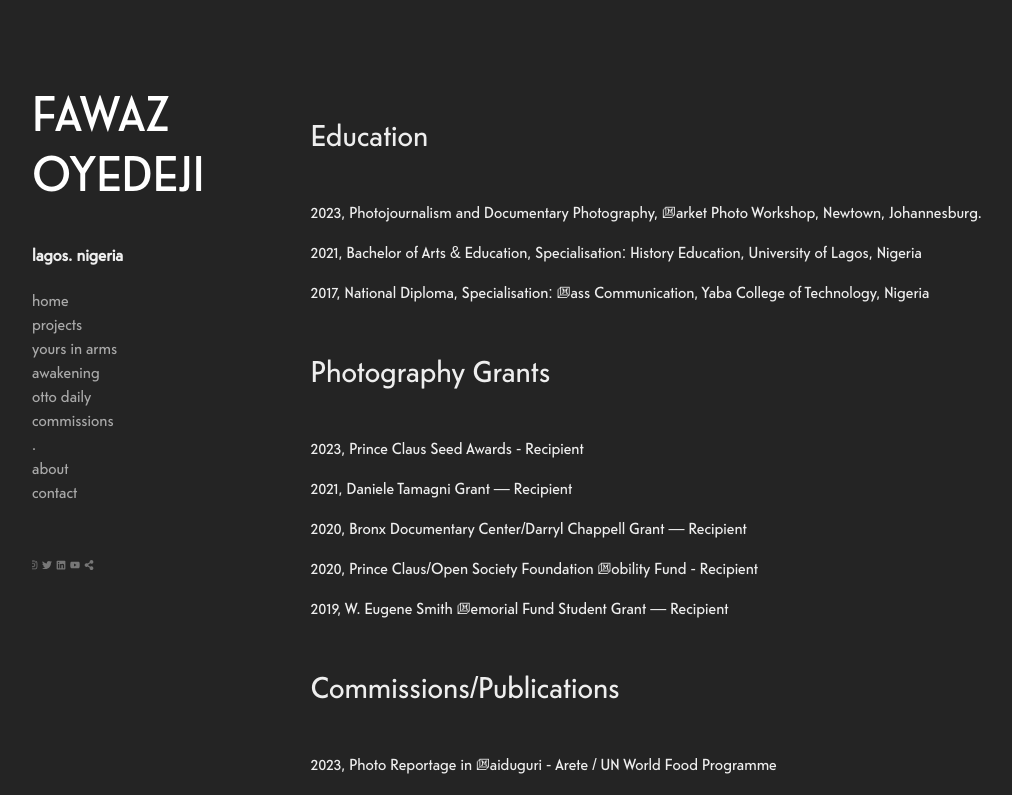
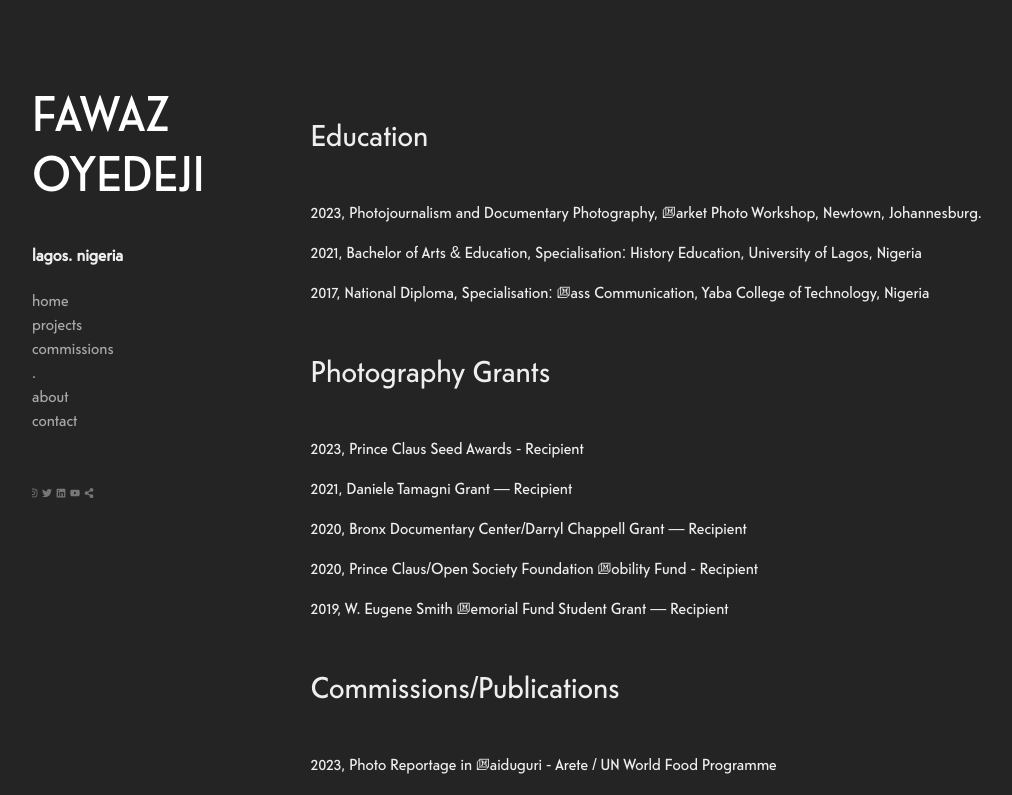
Before and after one commit to zainaboyedeji/fawazoyedeji, a React (Create React App) app: page /cv in a window 1280 px wide. Shown: the top 795 px of the page, without its empty margins (28-1040 px from the left). Built offline with nearby package versions, Linux system fonts and the light colour scheme.

Commit message:
recent changes

```diff
--- a/src/components/mobile_nav/index.jsx
+++ b/src/components/mobile_nav/index.jsx
@@ -25,17 +25,17 @@ function MobileNav() {
                                 projects
                             </NavLink>
                         </li>
-                        <li className="item">
+                        <li className="item hidden">
                             <NavLink to="/yoursinarms" activeclassname="active">
                                 yours in arms
                             </NavLink>
                         </li>
-                        <li className="item">
+                        <li className="item hidden">
                             <NavLink to="/endsars-awakening" activeclassname="active">
                                 awakening
                             </NavLink>
                         </li>
-                        <li className="item">
+                        <li className="item hidden">
                             <NavLink to="/otto-daily" activeclassname="active">
                                 otto daily
                             </NavLink>
--- a/src/components/sidebar/index.jsx
+++ b/src/components/sidebar/index.jsx
@@ -29,17 +29,17 @@ function SideBar() {
                                 projects
                             </NavLink>
                         </li>
-                        <li className="item">
+                        <li className="item hidden">
                             <NavLink to="/yoursinarms" activeclassname="active">
                                 yours in arms
                             </NavLink>
                         </li>
-                        <li className="item">
+                        <li className="item hidden">
                             <NavLink to="/endsars-awakening" activeclassname="active">
                                 awakening
                             </NavLink>
                         </li>
-                        <li className="item">
+                        <li className="item hidden">
                             <NavLink to="/otto-daily" activeclassname="active">
                                 otto daily
                             </NavLink>
```
